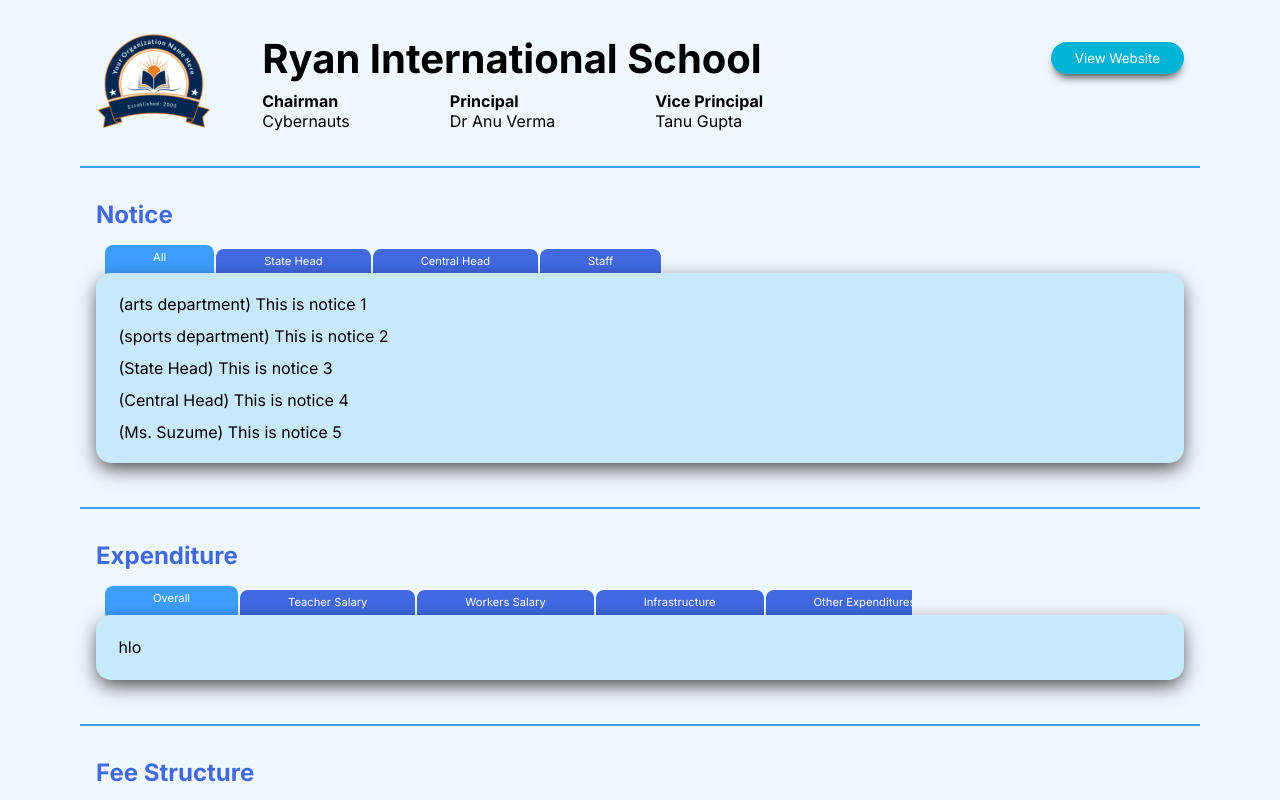
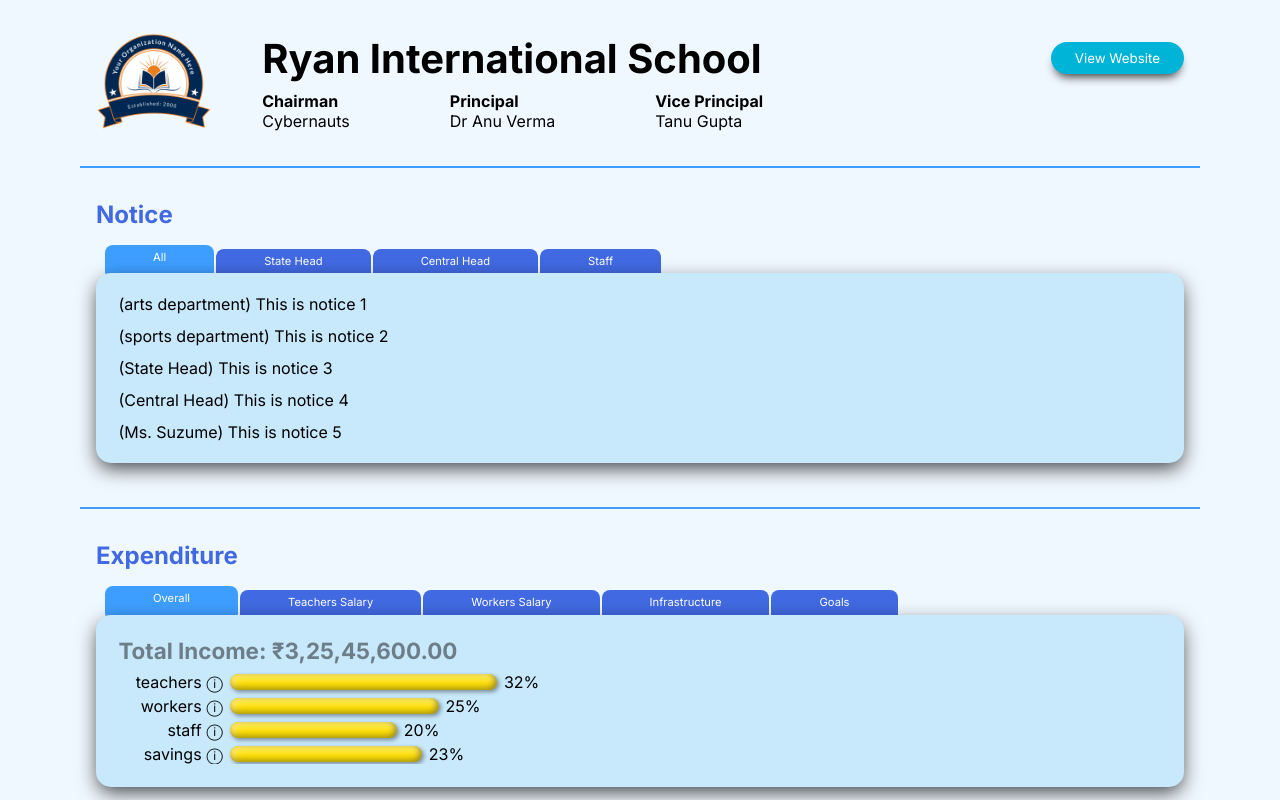
Before and after one commit to TarushGupta23/SchoolManager, a React (Create React App) app: page /school in a window 1280 px wide. Shown: the top 800 px of the page. Built offline with nearby package versions, Linux system fonts and the light colour scheme.

Commit message:
update expenditure tb

```diff
--- a/src/DB_conditions.js
+++ b/src/DB_conditions.js
@@ -291,7 +291,12 @@
 
     ], busses: [
 
-    ]
+    ], totalIncome: 3_25_45_600,
+    totalTeacherSalary: 1_03_65_000,
+    totalWorkerSalary: 82_14_340,
+    infrastructure: 65_20_300,
+    savings: 0
 }
+school.savings = school.totalIncome - school.totalTeacherSalary - school.totalWorkerSalary - school.infrastructure
 export default db;
 export { std, db, teacher, school };
--- a/src/components/BarGraph-Bar/Bar.jsx
+++ b/src/components/BarGraph-Bar/Bar.jsx
@@ -10,7 +10,9 @@
     } */
     let color = "";
     const percent = Math.round(info.val / info.maxVal * 100);
-    if (percent < props.minVal) { // 33%
+    if (props.color) {
+        color = props.color
+    } else if (percent < props.minVal) { // 33%
         color = "red";
     } else if (percent < 60) {
         color = "yello";
@@ -25,7 +27,11 @@
             <span className="grade-sub-name">{info.title}</span>
             <span className="info-icon">
                 &#9432;
-                <span> {info.val}/{info.maxVal} <br/> {info.desc} </span>
+                {
+                    props.moneyGraph?
+                    (<span>{info.val.toLocaleString('en-IN', { style: 'currency', currency: 'INR' })}</span>) :
+                    (<span> {info.val}/{info.maxVal} <br/> {info.desc} </span>)
+                }
             </span>
             <div className={"bar-graph-bar " + color} style={{ "--length": percent }}></div>
             <span className="value">{percent}%</span>
--- a/src/pages/Student/Student.jsx
+++ b/src/pages/Student/Student.jsx
@@ -51,7 +51,7 @@
             if (selectedMarksTab === 'Class Tests' || selectedMarksTab === 'Assignments') {
                 data = Object.entries(student.subjects).map(([subjName, subjData]) => {
                     return {
-                        val: subjData[selectedMarksTab].reduce((acc, curr) => acc + curr, 0),
+                        val: subjData[selectedMarksTab].reduce((accumulative, curr) => accumulative + curr, 0),
                         maxVal: stdClassDb.subjects[subjName][selectedMarksTab]["Maximum Marks"].reduce((acc, curr) => acc + curr, 0),
                         title: subjName,
                         desc: ""
--- a/src/pages/school/School.jsx
+++ b/src/pages/school/School.jsx
@@ -1,6 +1,30 @@
 import React, { useState } from "react";
 import './school.css'
 import Button from "../../components/Button/BaseButton";
+import Bar from "../../components/BarGraph-Bar/Bar";
+
+const overallExpenditure = (school) => {
+    const headings = ['totalTeacherSalary', 'totalWorkerSalary', 'infrastructure', 'savings']
+    const mappedHeadings = ['teachers', 'workers', 'staff', 'savings']
+    let data = [];
+    data = headings.map((heading, idx) => ({
+        val: school[heading],
+        maxVal: school.totalIncome,
+        title: mappedHeadings[idx],
+        desc: ""
+    }))
+
+    return (<>
+        <h2 className="tab-explain-heading">Total Income: {school.totalIncome.toLocaleString('en-IN', { style: 'currency', currency: 'INR' })}</h2>
+        <div className="bar-graph">
+            <ul>
+                {data.map((info, index) => (
+                    <Bar info={info} key={index} minVal={0} moneyGraph/>
+                ))}
+            </ul>
+        </div>
+    </>)
+}
 
 export default function School(props) {
     const school = props.school;
@@ -26,6 +50,18 @@
                 .map((notice, index) => (
                     <li key={index}>{notice.txt}</li>
                 ));
+        }
+    }
+
+    // ----------------- FOR EXPENDITURE -----------------
+    const expenditureTabs = ['Overall',  'Teachers Salary', 'Workers Salary', 'Infrastructure', 'Goals']
+    const [selectedExpenditureTab, setSelectedExpenditureTab] = useState(expenditureTabs[0]);
+    const renderExpenditureTab = () => {
+        switch (selectedExpenditureTab) {
+            case 'Overall':
+                return overallExpenditure(school);
+            default:
+                return <div>Hello</div>
         }
     }
 
@@ -75,16 +111,13 @@
             <h2 className="section-heading">Expenditure</h2>
             <div className="tab-container">
                 <ul>
-                    <div className="tab tab-selected">Overall</div>
-                    <div className="tab">Teacher Salary</div>
-                    <div className="tab">Workers Salary</div>
-                    <div className="tab">Infrastructure</div>
-                    <div className="tab">Other Expenditures</div>
-                    <div className="tab">Goals</div>
+                    {expenditureTabs.map((tabName, index) => (
+                        <div id={tabName} className={tabName === selectedExpenditureTab? 'tab tab-selected' : 'tab'} onClick={() => setSelectedExpenditureTab(tabName)}>{tabName}</div>
+                    ))}
                 </ul>
             </div>
             <div className="tab-content">
-                hlo
+                {renderExpenditureTab()}
             </div>
         </section>
 
```
